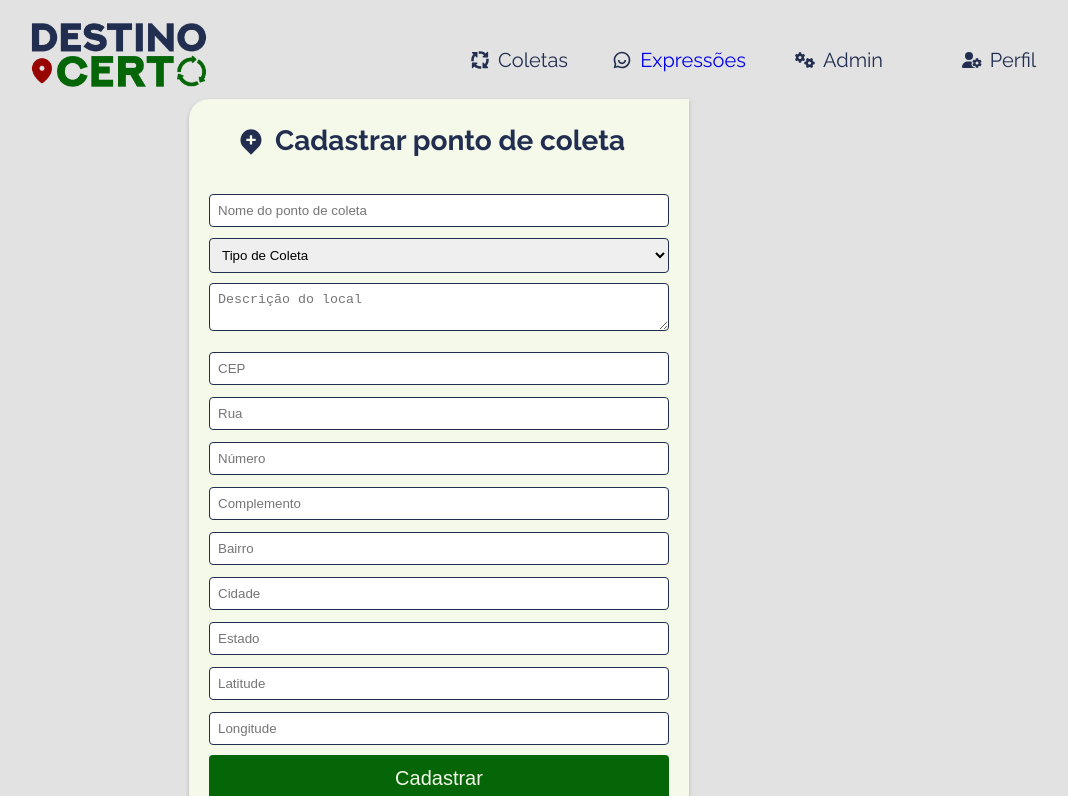
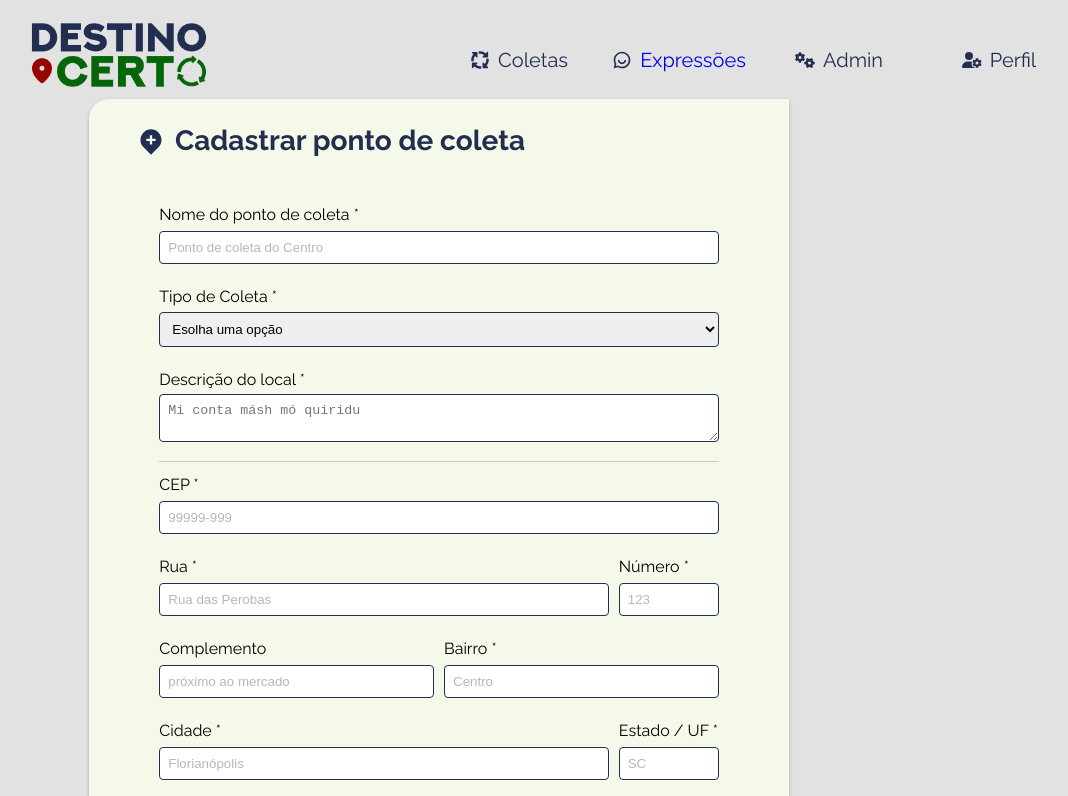
Before and after one commit to FuturoDEV-Eco/M3P-FrontEnd-Squad2, a React (Vite) app: page /collectPlaces/create in a window 1280 px wide. Shown: the top 796 px of the page, without its empty margins (201-1269 px from the left). Built offline with nearby package versions, Linux system fonts and the light colour scheme; data requests are answered from the project's data file; sample sign-in values are in the browser's storage; a web font is replaced by a local one.

Commit message:
feat: layout do formulario de cadastro

```diff
--- /dev/null
+++ b/src/forms.css
@@ -0,0 +1,44 @@
+.form-row {
+    padding: 5px 0 0;
+}
+
+.form-row label{
+    font-size: .8em;
+}
+
+.form-row-2columns {
+    display: flex;
+    gap: 10px;
+}
+.form-row-2columns.dinamicColumns{
+    flex-wrap: wrap;
+}
+
+.form-row .form-field{
+    flex: 1;
+}
+
+.form-field.small{
+    width: 100px;
+    flex: unset;
+}
+
+.form-row input::placeholder {
+    color: #888;
+    opacity: .6;
+}
+
+.form-row-2columns input{
+    width: 100%;
+}
+
+textarea{
+    resize: vertical;
+}
+
+.divisor {
+    width: 100%;
+    height: 1px;
+    background-color: #888;
+    opacity: .4;
+}
--- a/src/index.css
+++ b/src/index.css
@@ -630,6 +630,9 @@ footer {
   body {
     font-size: 1.25em;
   }
+  .card-form {
+    max-width: 700px;
+  }
 }
 
 @media (min-width: 2500px) {
--- a/src/pages/CreateCollectPlace.jsx
+++ b/src/pages/CreateCollectPlace.jsx
@@ -4,6 +4,7 @@ import InputMask from 'react-input-mask';
 import { CollectPlaceContext } from '../context/CollectPlaceContext';
 import { useNavigate } from 'react-router-dom';
 import { RiMapPinAddFill } from 'react-icons/ri';
+import '../forms.css'
 
 function CreatePlaces() {
   let user_id = JSON.parse(localStorage.getItem('user_id'));
@@ -76,10 +77,13 @@ function CreatePlaces() {
             <RiMapPinAddFill /> <span>Cadastrar ponto de coleta</span>
           </div>
           <form onSubmit={handleSubmit(onSubmit)} >
+            <div className="form-row">
+              <div className="form-field">
+                <label htmlFor="">Nome do ponto de coleta *</label>
                 <input
                   type='text'
                   className={errors.place ? 'input-error' : ''}
-              placeholder='Nome do ponto de coleta'
+                  placeholder='Ponto de coleta do Centro'
                   {...register('place', {
                     required: 'Dásh um nome para o ponto de coleta',
                   })}
@@ -87,14 +91,19 @@ function CreatePlaces() {
                 {errors.place && (
                   <small className='error-message'>{errors.place.message}</small>
                 )}
+              </div>
+            </div>
 
+            <div className="form-row">
+              <div className="form-field">
+                <label htmlFor="">Tipo de Coleta *</label>
                 <select
                   className={errors.collect ? 'input-error' : ''}
                   {...register('collect', {
                     required: 'Os queridus querem saber o que coleta',
                   })}
                 >
-              <option value=''> Tipo de Coleta</option>
+                  <option value=''>Esolha uma opção</option>
                   <option value='Animais Mortos'>Animais Mortos</option>
                   <option value='Caixa de Gordura'>Caixa de Gordura</option>
                   <option value='Cápsulas de café'>Cápsulas de café</option>
@@ -104,22 +113,23 @@ function CreatePlaces() {
                   <option value='Perfurocortantes'>Perfurocortantes</option>
                   <option value='Pilhas e baterias'>Pilhas e baterias</option>
                   <option value='Plástico'>Plásticos</option>
-              <option value='Remédios ou blisters3'>
-                Remédios ou blisters
-              </option>
-              <option value='Resíduos Verdes(podas)'>
-                Resíduos Verdes(podas)
-              </option>
+                  <option value='Remédios ou blisters'>Remédios ou blisters</option>
+                  <option value='Resíduos Verdes(podas)'>Resíduos Verdes(podas)</option>
                   <option value='Resíduos Volumosos'>Resíduos Volumosos</option>
                   <option value='Vidros'>Vidros</option>
                 </select>
                 {errors.collect && (
                   <small className='error-message'>{errors.collect.message}</small>
                 )}
+              </div>
+            </div>
 
+            <div className="form-row">
+              <div className="form-field">
+                <label htmlFor="">Descrição do local *</label>
                 <textarea
                   className={errors.placeDescription ? 'input-error' : ''}
-              placeholder='Descrição do local'
+                  placeholder='Mi conta másh mó quiridu'
                   {...register('placeDescription', {
                     required: 'Aproveita e fala sobre o local',
                   })}
@@ -129,10 +139,17 @@ function CreatePlaces() {
                     {errors.placeDescription.message}
                   </small>
                 )}
+              </div>
+            </div>
 
+            <div className="divisor"></div>
+
+            <div className="form-row">
+              <div className="form-field">
+                <label htmlFor="">CEP *</label>
                 <InputMask
                   mask='99999-999'
-              placeholder='CEP'
+                  placeholder='99999-999'
                   maskChar={null}
                   {...register('zipCode', {
                     required: 'Não amarra a cara, mas o CEP é obrigatório',
@@ -150,21 +167,28 @@ function CreatePlaces() {
                 {errors.zipCode && (
                   <small className='error-message'>{errors.zipCode.message}</small>
                 )}
+              </div>
+            </div>
 
+            <div className="form-row form-row-2columns dinamicColumns">
+              <div className='form-field'>
+                <label htmlFor="">Rua *</label>
                 <input
                   className={errors.street ? 'input-error' : ''}
                   type='text'
-              placeholder='Rua'
+                  placeholder='Rua das Perobas'
                   {...register('street', { required: 'Esqueceu da Rua?' })}
                 />
                 {errors.street && (
                   <small className='error-message'>{errors.street.message}</small>
                 )}
-
+              </div>
+              <div className='form-field small'>
+                <label htmlFor="">Número *</label>
                 <input
                   className={errors.number ? 'input-error' : ''}
                   type='text'
-              placeholder='Número'
+                  placeholder='123'
                   {...register('number', {
                     required: 'Se não tem número, coloca s/n',
                   })}
@@ -172,15 +196,24 @@ function CreatePlaces() {
                 {errors.number && (
                   <small className='error-message'>{errors.number.message}</small>
                 )}
+              </div>
+            </div>
+
+            <div className="form-row form-row-2columns">
+              <div className='form-field'>
+                <label htmlFor="">Complemento</label>
                 <input
                   type='text'
-              placeholder='Complemento'
+                  placeholder='próximo ao mercado'
                   {...register('complement')}
                 />
+              </div>
+              <div className='form-field'>
+                <label htmlFor="">Bairro *</label>
                 <input
                   className={errors.neighborhood ? 'input-error' : ''}
                   type='text'
-              placeholder='Bairro'
+                  placeholder='Centro'
                   {...register('neighborhood', {
                     required: 'Os queridos querem saber da vizinhança!',
                   })}
@@ -190,10 +223,16 @@ function CreatePlaces() {
                     {errors.neighborhood.message}
                   </small>
                 )}
+              </div>
+            </div>
+
+            <div className="form-row form-row-2columns dinamicColumns">
+              <div className='form-field'>
+                <label htmlFor="">Cidade *</label>
                 <input
                   className={errors.city ? 'input-error' : ''}
                   type='text'
-              placeholder='Cidade'
+                  placeholder='Florianópolis'
                   {...register('city', {
                     required: 'Cidade precisa, mesmo que seja em Floripa.',
                   })}
@@ -201,10 +240,14 @@ function CreatePlaces() {
                 {errors.city && (
                   <small className='error-message'>{errors.city.message}</small>
                 )}
+              </div>
+              <div className='form-field small'>
+                <label htmlFor="">Estado / UF *</label>
                 <input
+                    maxLength={2}
+                    placeholder='SC'
                     className={errors.state ? 'input-error' : ''}
                     type='text'
-              placeholder='Estado'
                     {...register('state', {
                       required: 'Faltou aquelas duas letrinhas do eshtado',
                     })}
@@ -212,10 +255,15 @@ function CreatePlaces() {
                   {errors.state && (
                     <small className='error-message'>{errors.state.message}</small>
                   )}
+              </div>
+            </div>
+
+            <div className='form-row form-row-2columns'>
+              <div className='form-field'>
+                <label>Latitude *</label>
                 <input
                   className={errors.latitude ? 'input-error' : ''}
                   type='text'
-              placeholder='Latitude'
                   {...register('latitude', {
                     required: 'Latitude é obrigatória. O google maps te ajuda',
                   })}
@@ -223,10 +271,12 @@ function CreatePlaces() {
                 {errors.latitude && (
                   <small className='error-message'>{errors.latitude.message}</small>
                 )}
+              </div>
+              <div className='form-field'>
+                <label>Longitude *</label>
                 <input
                   className={errors.longitude ? 'input-error' : ''}
                   type='text'
-              placeholder='Longitude'
                   {...register('longitude', {
                     required: 'Longitude é obrigatória. O google maps te ajuda',
                   })}
@@ -236,6 +286,8 @@ function CreatePlaces() {
                     {errors.longitude.message}
                   </small>
                 )}
+              </div>
+            </div>
 
             <button type='submit'>Cadastrar</button>
           </form>
```
Lines whose indentation alone changed are shown as unchanged.
